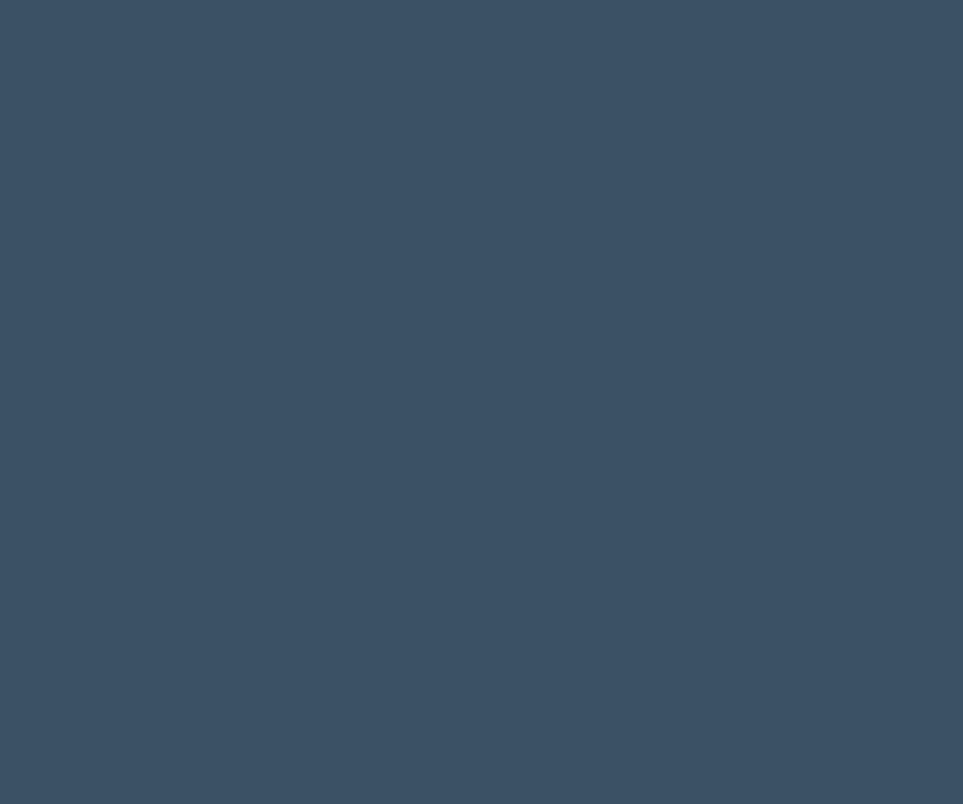
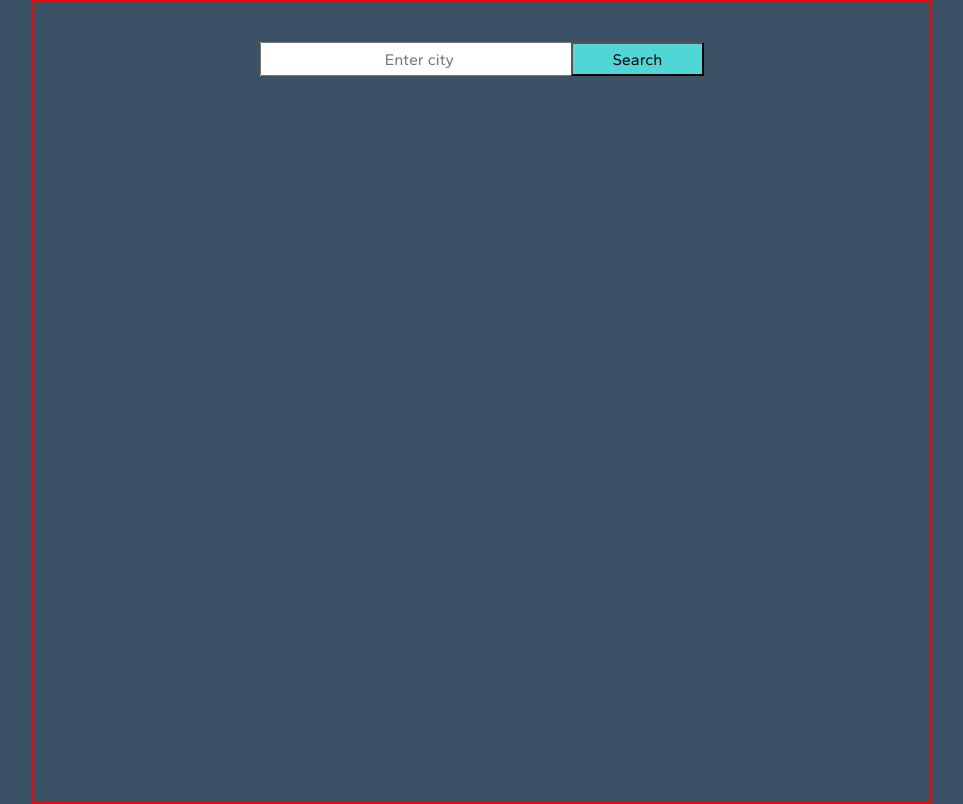
Before and after one commit to leston-64code/Weather-app, a React (Create React App) app: page / in a window 1280 px wide. Shown: the whole page, without its empty margins (158-1121 px from the left). Built offline with nearby package versions, Linux system fonts and the light colour scheme; some icons are missing.

Commit message:
seacrch box css done

```diff
--- a/src/components/Temperature.js
+++ b/src/components/Temperature.js
@@ -3,8 +3,17 @@ import "./style.css"
 
 function Temperature() {
   return (
-    <div >
-
+    <div className='one'>
+     <div className="two">
+      <div className="search-box">
+     <div className="search-box-one">
+     <input type="text" className="search-input" placeholder='Enter city'/>
+     </div>
+     <div className="search-box-two">
+      <button className='search-button'>Search</button>
+     </div>
+      </div>
+     </div>
 
     </div>
   )
--- a/src/components/style.css
+++ b/src/components/style.css
@@ -1,7 +1,64 @@
 @import url(https://cdnjs.cloudflare.com/ajax/libs/weather-icons/2.0.9/css/weather-icons.min.css);
 @import url(https://cdnjs.cloudflare.com/ajax/libs/weather-icons/2.0.9/css/weather-icons-wind.min.css);
+@import url('https://fonts.googleapis.com/css2?family=Gantari:wght@100;200;300;400;600&display=swap');
 
-i{
+/* i{
     font-size: 100px;
     color:white
+} */
+.one{
+    border:2px solid red;
+    width:70vw;
+    height: 100vh;
+    margin: auto;
+    text-align: center;
+    font-family: 'Gantari', sans-serif;
+
 }
+
+.two{
+    /* border:2px solid blue; */
+    /* margin-top: 40px; */
+    width: 50%;
+    /* margin: auto; */
+    margin: 40px auto;
+}
+
+.search-box{
+    /* border: 2px solid yellow; */
+    margin:2px;
+    display: flex;
+
+}
+
+.search-box-one{
+   /* border:1px solid greenyellow; */
+   width: 70%;
+   background-color: wheat;
+}
+.search-box-two{
+   /* border:1px solid red; */
+   width: 30%;
+}
+
+.search-input{
+    width: 100%;
+    height: 28px;
+    /* border-radius: 10px; */
+    text-align: center;
+    font-family: 'Gantari', sans-serif;
+    font-size: 1rem;
+}
+
+.search-button{
+    font-family: 'Gantari', sans-serif;
+    width: 100%;
+    height: 100%;
+    background-color: rgb(81, 214, 214);
+    font-size: 1rem;
+    cursor: pointer;
+
+}
+.search-button:hover{
+    background-color: wheat;
+}
```
